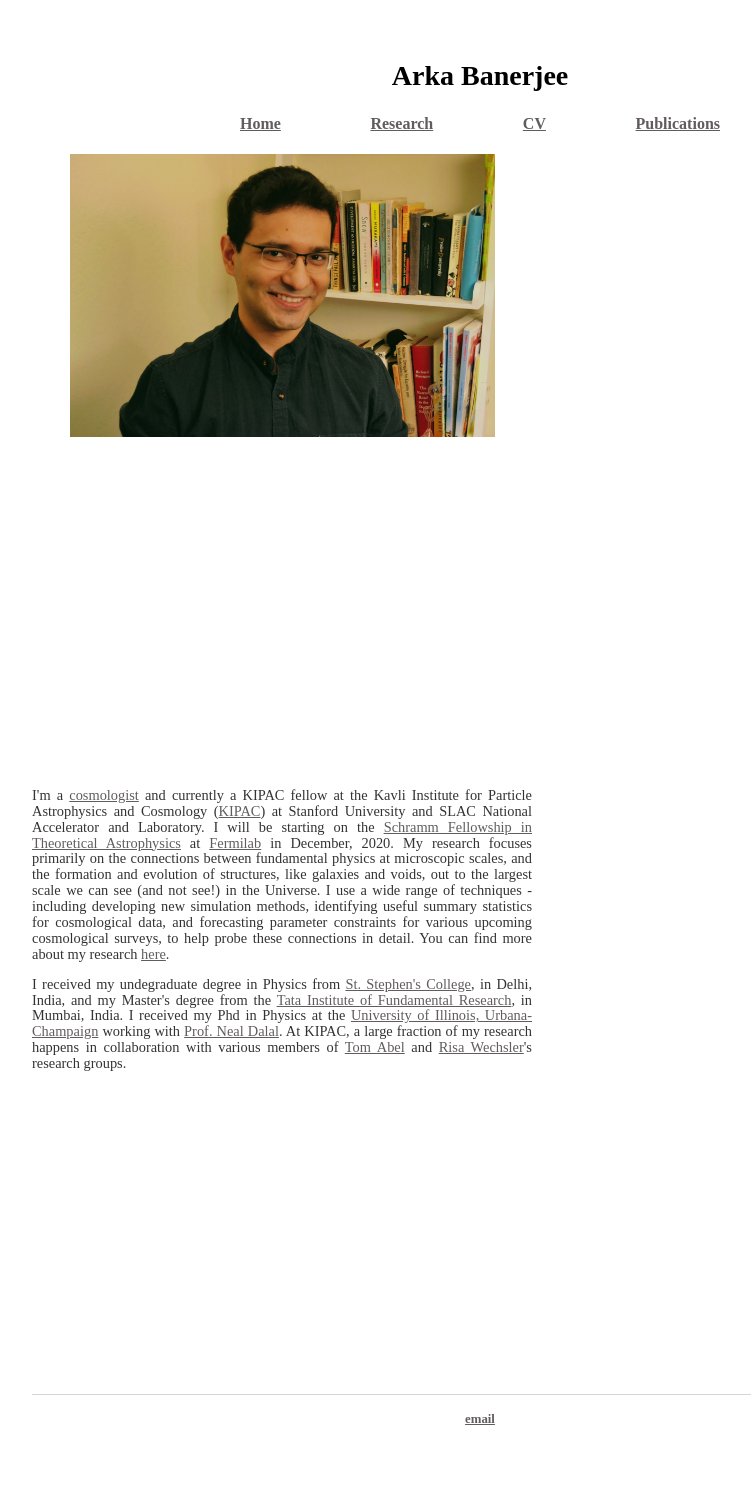
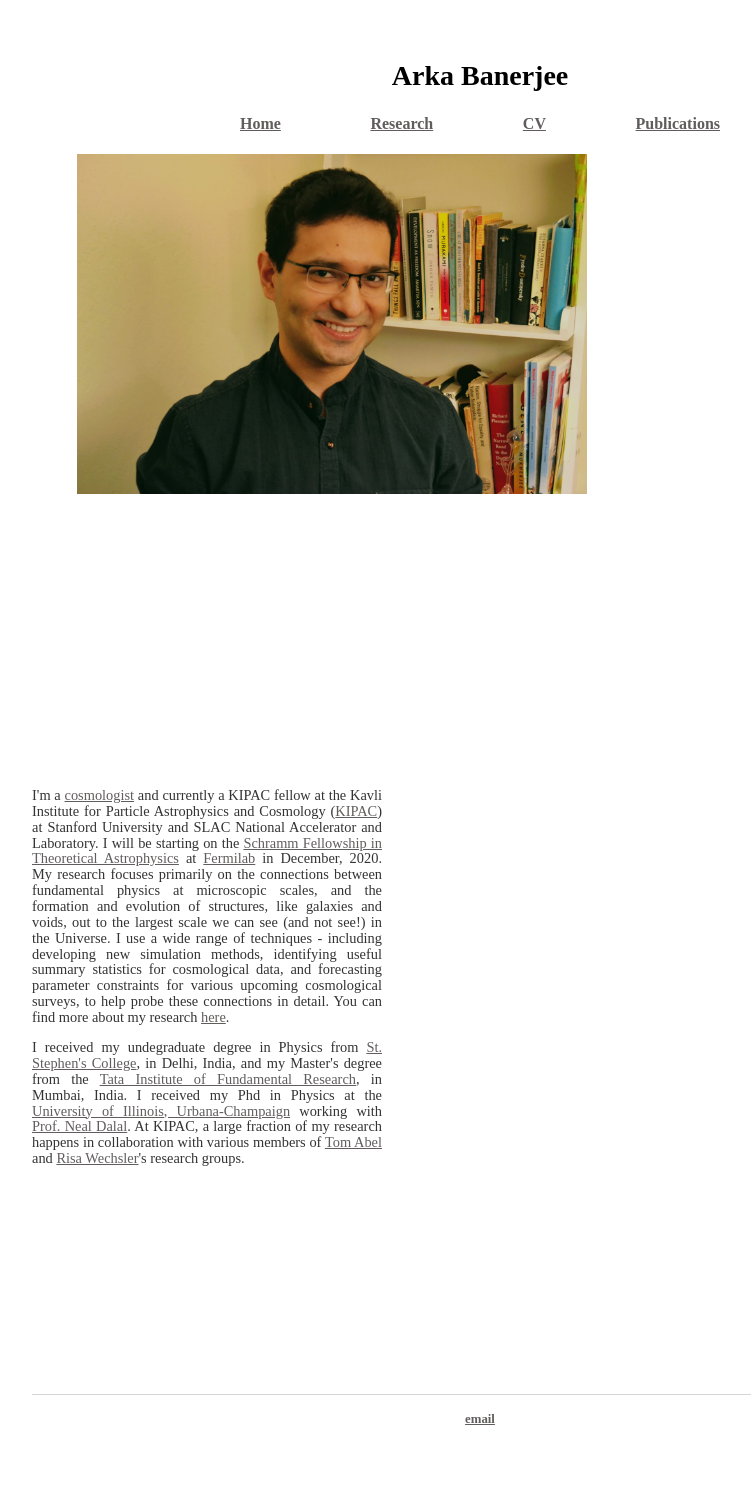
Before and after one commit to arkabanerjee/arkabanerjee.github.io, a Jekyll site: the page built from index.html, in a window 1280 px wide. Shown: the whole page, without its empty margins (160-911 px from the left). Built offline with Jekyll 4.4.1, drawn with Linux system fonts in a browser that asks for light colours.

```diff
--- a/index.html
+++ b/index.html
@@ -7,10 +7,10 @@
 
 <div class="blurb">
 	<div class="box">
-		<div style="width: 500px; height: 620px;">
+		<div style="width: 600px; height: 620px;">
 			<img src="arka.jpg" class="center">
 		</div>
-		<div style="width: 500px;  height: 620px;">
+		<div style="width: 350px;  height: 620px;">
 			<p align=”justify”>
 				I'm a <a href = "https://en.wikipedia.org/wiki/Physical_cosmology">cosmologist</a> and currently a KIPAC fellow at the Kavli Institute for Particle Astrophysics and Cosmology (<a href="https://kipac.stanford.edu/">KIPAC</a>) at Stanford University and SLAC National Accelerator and Laboratory. I will be starting on the <a href="https://www.fnal.gov/pub/forphysicists/fellowships/david_schramm/theoretical/index.html">Schramm Fellowship in Theoretical Astrophysics</a> at <a href = https://www.fnal.gov/>Fermilab</a> in December, 2020. My research focuses primarily on the connections between fundamental physics at microscopic scales, and the formation and evolution of structures, like galaxies and voids, out to the largest scale we can see (and not see!) in the Universe. I use a wide range of techniques - including developing new simulation methods, identifying useful summary statistics for cosmological data, and forecasting parameter constraints for various upcoming cosmological surveys, to help probe these connections in detail. You can find more about my research <a href="/research">here</a>.</p>
 				<p align=”justify”>I received my undegraduate degree in Physics from <a href="https://www.ststephens.edu/">St. Stephen's College</a>, in Delhi, India, and my Master's degree from the <a href="https://www.tifr.res.in/">Tata Institute of Fundamental Research</a>, in Mumbai, India. I received my Phd in Physics at the <a href="https://physics.illinois.edu/">University of Illinois, Urbana-Champaign</a> working with <a href="http://www.perimeterinstitute.ca/people/neal-dalal">Prof. Neal Dalal</a>. At KIPAC, a large fraction of my research happens in collaboration with various members of <a href="https://tomabel.org/Home/Welcome.html">Tom Abel</a> and <a href="https://www.risawechsler.com/">Risa Wechsler</a>'s research groups.
```
